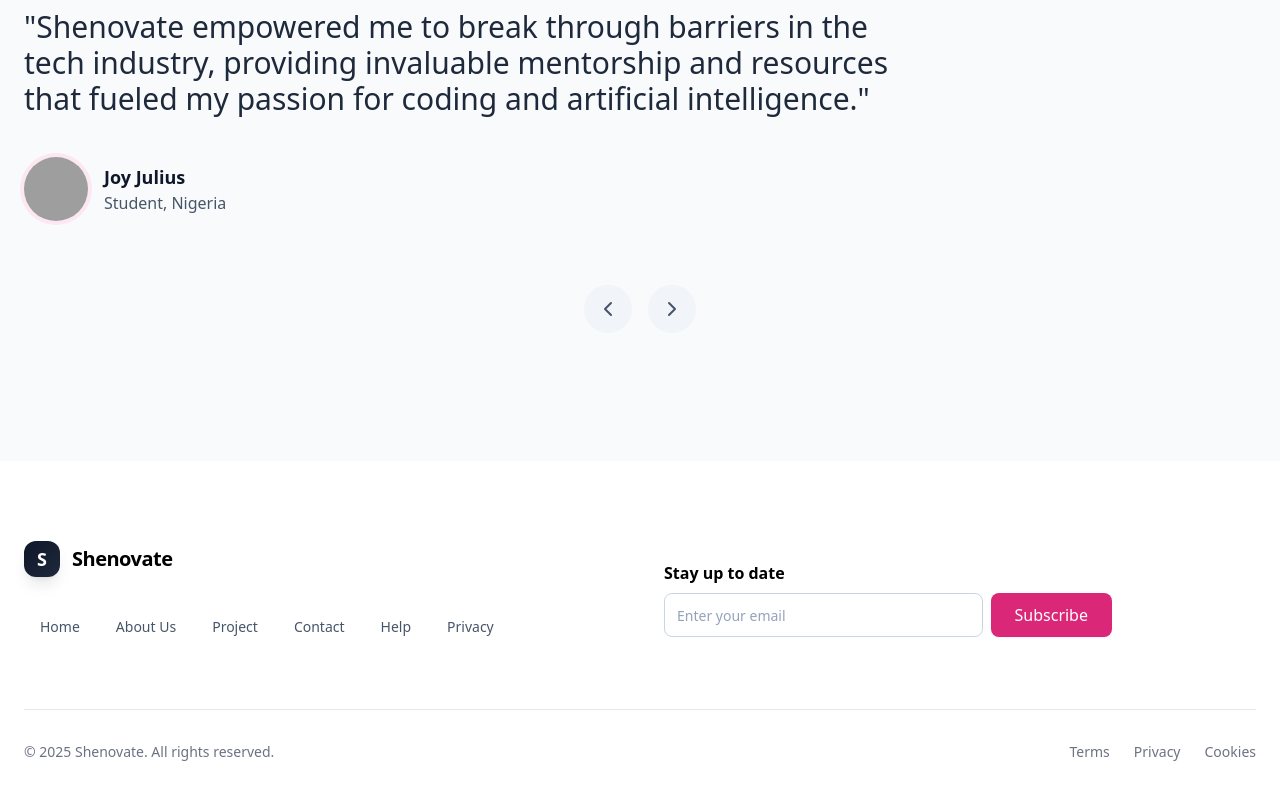
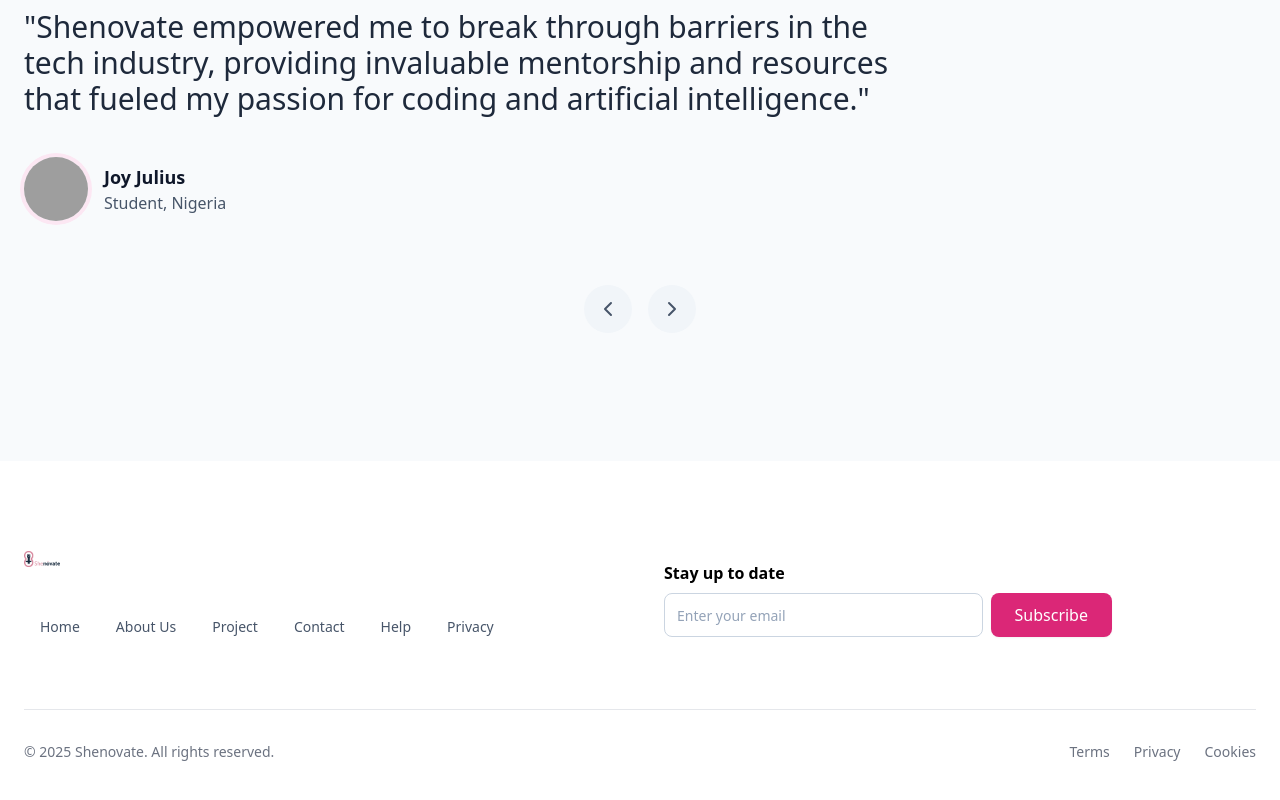
Before and after one commit to PraiseOrly/shenovate-website, a React (Vite) app: page / in a window 1280 px wide. Shown: the part 6404-7204 px from the top of the page. Built offline with nearby package versions, Linux system fonts and the light colour scheme; grey boxes are pictures that could not be loaded.

Commit message:
Update Footer.tsx

```diff
--- a/src/components/Footer.tsx
+++ b/src/components/Footer.tsx
@@ -7,15 +7,8 @@
           {/* Left Side - Logo and Navigation */}
           <div className="lg:col-span-6 space-y-8">
             <div className="flex items-center gap-3 group">
-              <div className="relative w-9 h-9 flex items-center justify-center overflow-hidden rounded-xl bg-gradient-to-br from-slate-900 to-slate-800 shadow-lg group-hover:shadow-pink-500/20 transition-all duration-300">
-                <span className="text-white font-bold text-lg relative z-10">
-                  S
-                </span>
-                <div className="absolute inset-0 bg-pink-600 opacity-0 group-hover:opacity-100 transition-opacity duration-300 mix-blend-overlay" />
-              </div>
-              <span className="text-xl font-bold tracking-tight">
-                Shenovate
-              </span>
+              <img src="/shenovate png_1.png" alt="Shenovate Logo" className="w-9 h-9 object-contain" />
+
             </div>
 
             <nav className="flex flex-row gap-1 flex-wrap">
```
